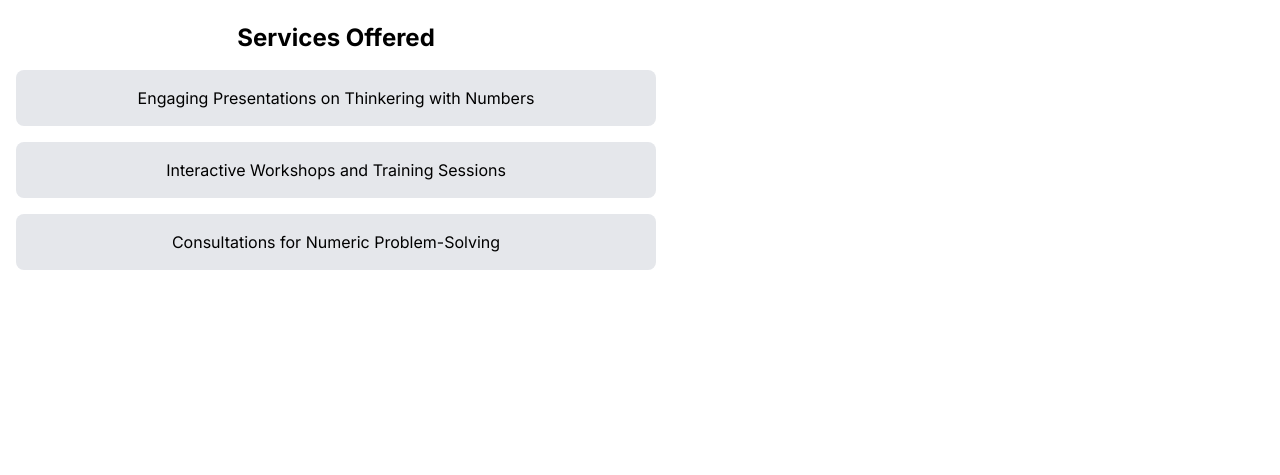
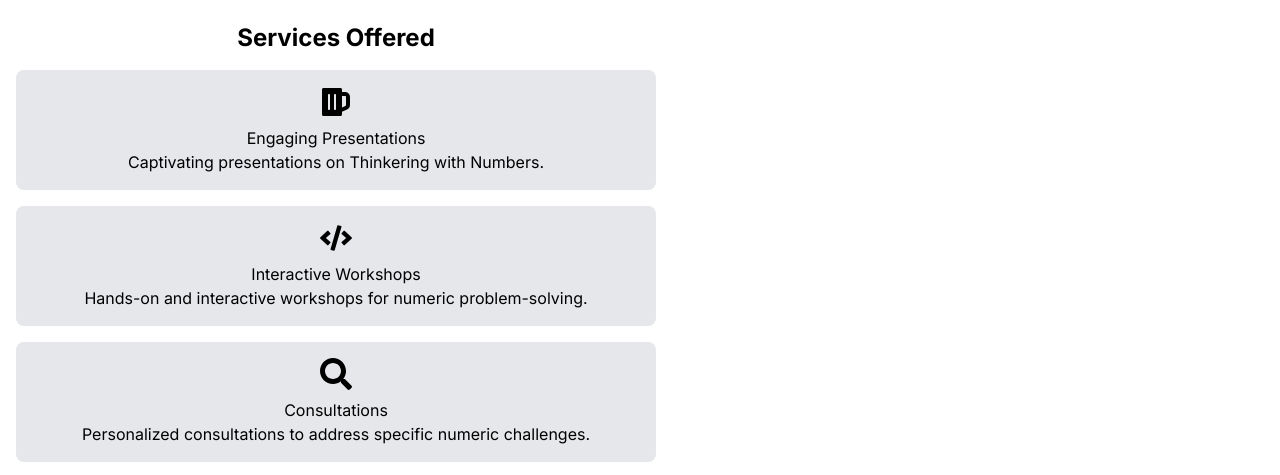
Before and after one commit to segunajibola/human-calculator, a Next.js app: page / in a window 1280 px wide. Shown: the part 842-1317 px from the top of the page. Before the commit the page ends 1128 px from the top, so only its background shows below. Built offline with nearby package versions, Linux system fonts and the light colour scheme.

Commit message:
workedIcons

```diff
--- a/components/NavBar.jsx
+++ b/components/NavBar.jsx
@@ -5,7 +5,7 @@ import NavbarItem from "./NavBarItem";
 import { RxHamburgerMenu } from "react-icons/rx";
 
 export default function NavBar() {
-  const TOP_OFFSET = 66;
+  const TOP_OFFSET = 50;
 
   const [showMobileMenu, setShowMobileMenu] = useState(false);
   const [showBackground, setShowBackground] = useState(false);
@@ -13,7 +13,6 @@ export default function NavBar() {
 
   useEffect(() => {
     const handleScroll = () => {
-      console.log(window.scrollY);
       if (window.scrollY >= TOP_OFFSET) {
         setShowBackground(true);
       } else {
--- a/components/ServiceCard.jsx
+++ b/components/ServiceCard.jsx
@@ -1,13 +1,32 @@
-import React from 'react'
+"use client";
+
+import React from "react";
+import { IconContext } from "react-icons";
+import { FaBeer, FaCode, FaSearch } from "react-icons/fa";
 
 const ServiceCard = ({ icon, title, description }) => {
+  const getIconComponent = (icon) => {
+    switch (icon) {
+      case "presentation":
+        return <FaBeer />;
+      case "workshop":
+        return <FaCode />;
+      case "consultation":
+        return <FaSearch />;
+      default:
+        return null;
+    }
+  };
+
   return (
-    <div className='rounded-lg bg-gray-200 m-4 p-4 flex flex-col'>
-        <icon />
-        <h3>{title}</h3>
-        <p>{description}</p>
+    <div className="rounded-lg bg-gray-200 m-4 text-center p-4 flex flex-col">
+      <IconContext.Provider value={{ size: "2em", className: "mb-2 mx-auto" }}>
+        {getIconComponent(icon)}
+      </IconContext.Provider>
+      <h3>{title}</h3>
+      <p>{description}</p>
     </div>
-  )
-}
+  );
+};
 
-export default ServiceCard
+export default ServiceCard;
--- a/components/Services.jsx
+++ b/components/Services.jsx
@@ -1,13 +1,17 @@
-import React from 'react';
-import { ServiceCard } from "./index"
+import React from "react";
+import { ServiceCard, serviceData } from "./index";
 
 const Services = () => {
   return (
     <div className="max-w-2xl text-center">
       <h2 className="text-2xl font-bold mb-4">Services Offered</h2>
-      <ServiceCard title="Engaging Presentations on Thinkering with Numbers"/>
-      <ServiceCard title="Interactive Workshops and Training Sessions"/>
-      <ServiceCard title="Consultations for Numeric Problem-Solving"/>
+      {serviceData.map((service) => (
+        <ServiceCard
+          icon={service.icon}
+          title={service.title}
+          description={service.description}
+        />
+      ))}
     </div>
   );
 };
--- a/components/index.js
+++ b/components/index.js
@@ -4,6 +4,7 @@ import NavBar from "./NavBar";
 import NavBarItem from "./NavBarItem";
 import Services from "./Services";
 import ServiceCard from "./ServiceCard";
+import serviceData from "./serviceData";
 
 export {
     Hero,
@@ -12,4 +13,5 @@ export {
     NavBarItem,
     Services,
     ServiceCard,
+    serviceData,
 }
--- /dev/null
+++ b/components/serviceData.js
@@ -0,0 +1,22 @@
+const servicesData = [
+    {
+      id: 1,
+      title: 'Engaging Presentations',
+      description: 'Captivating presentations on Thinkering with Numbers.',
+      icon: 'presentation',
+    },
+    {
+      id: 2,
+      title: 'Interactive Workshops',
+      description: 'Hands-on and interactive workshops for numeric problem-solving.',
+      icon: 'workshop',
+    },
+    {
+      id: 3,
+      title: 'Consultations',
+      description: 'Personalized consultations to address specific numeric challenges.',
+      icon: 'consultation',
+    },
+  ];
+
+  export default servicesData;
```
Also changed, not shown: public/bg.jpeg (added).
